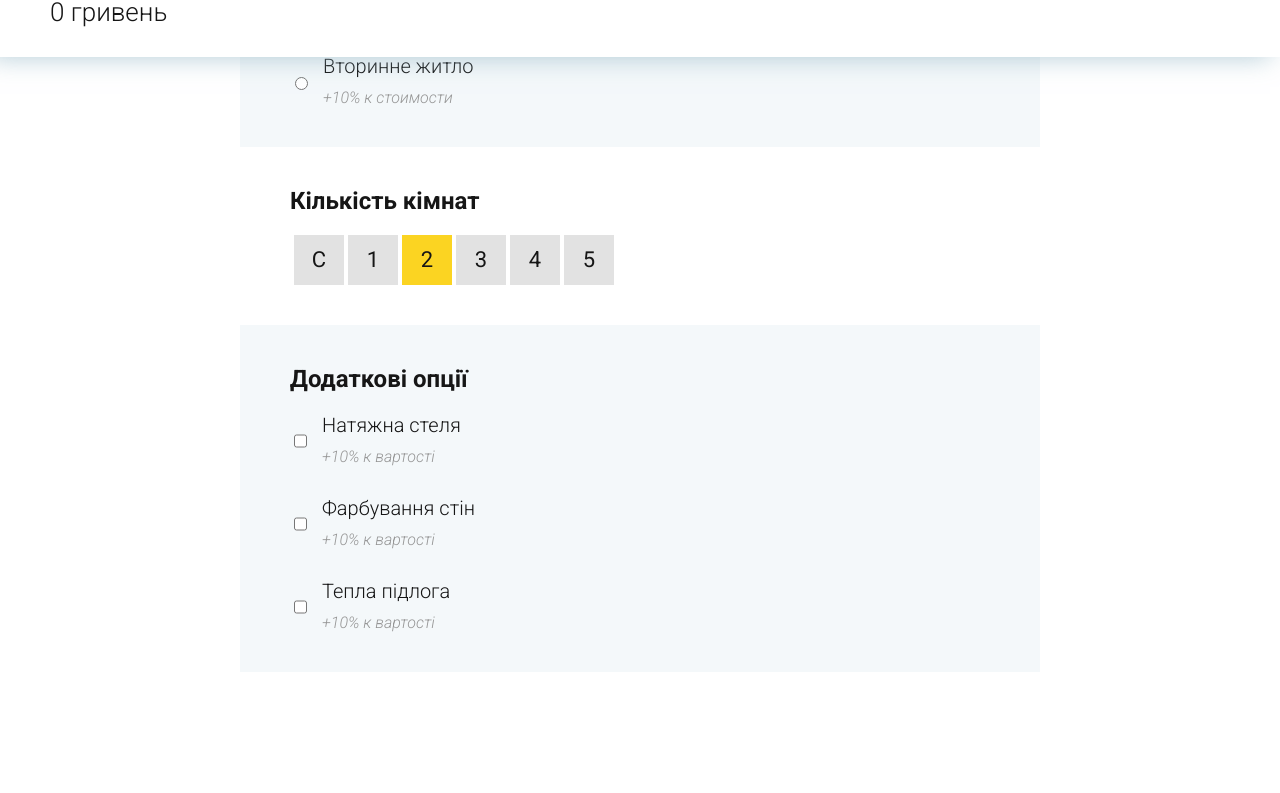
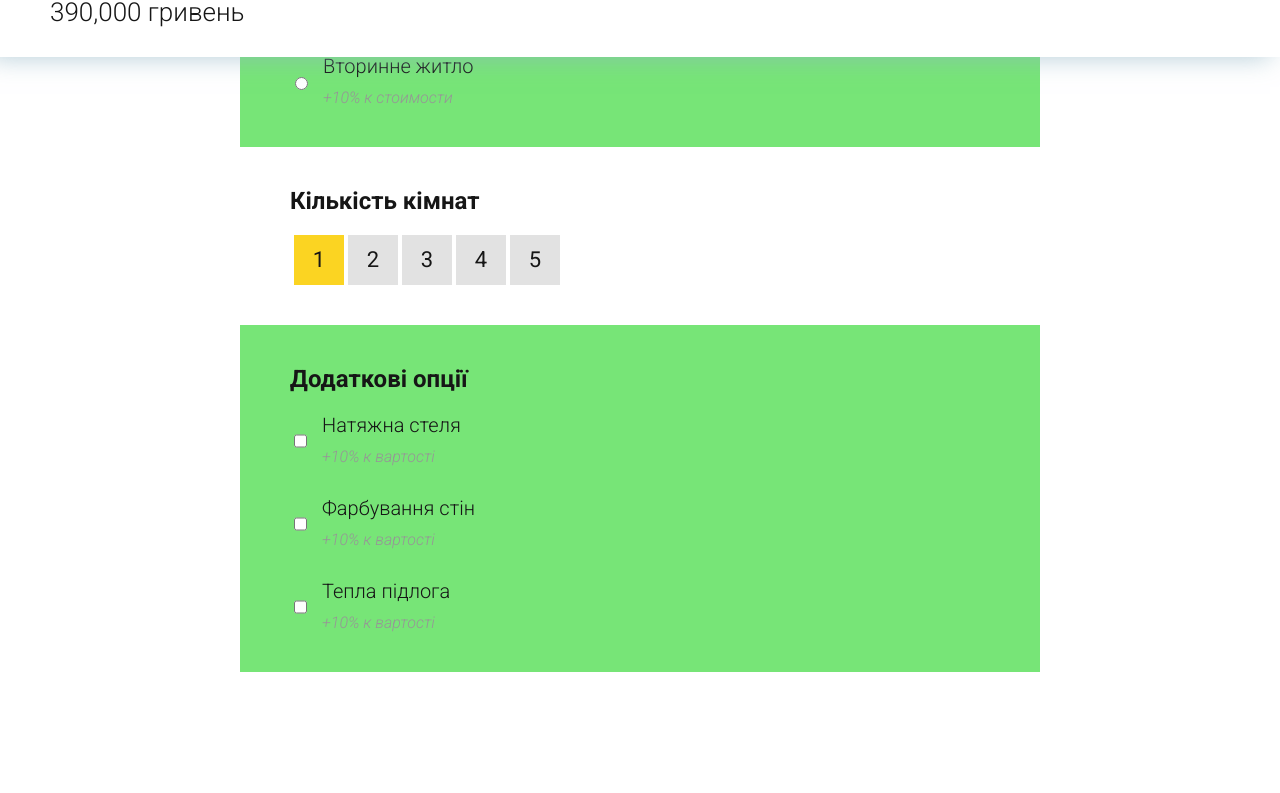
Before and after one commit to holus-bolus/renovation-calculator, a website built with webpack: page src/index.html in a window 1280 px wide. Shown: the part 743-1536 px from the top of the page. Built offline with nearby package versions, Linux system fonts and the light colour scheme.

Commit message:
added a project file

```diff
--- a/src/css/main.css
+++ b/src/css/main.css
@@ -163,7 +163,7 @@ h6 {
 
 .calc-section {
 	padding: 40px 50px;
-	background-color: #f4f8fa;
+	background-color: rgb(119, 229, 119);
 }
 
 .calc-section:nth-child(odd) {
--- a/src/index.html
+++ b/src/index.html
@@ -63,32 +63,23 @@
 						<label class="checkbox-wrapper title-bold section-title"> Кількість кімнат </label>
 						<div class="rooms-wrapper">
 							<label class="rooms-label">
-								<input class="rooms-radio-real" type="radio" name="rooms" value="0.8" />
-								<span class="rooms-radio-fake">C</span>
-							</label>
-
-							<label class="rooms-label">
-								<input class="rooms-radio-real" type="radio" name="rooms" value="1" />
+								<input class="rooms-radio-real" type="radio" name="rooms" value="1" checked/>
 								<span class="rooms-radio-fake">1</span>
 							</label>
-
 							<label class="rooms-label">
-								<input class="rooms-radio-real" type="radio" name="rooms" value="1" checked />
+								<input class="rooms-radio-real" type="radio" name="rooms" value="1.2"  />
 								<span class="rooms-radio-fake">2</span>
 							</label>
-
 							<label class="rooms-label">
-								<input class="rooms-radio-real" type="radio" name="rooms" value="1.05" />
+								<input class="rooms-radio-real" type="radio" name="rooms" value="1.3" />
 								<span class="rooms-radio-fake">3</span>
 							</label>
-
 							<label class="rooms-label">
-								<input class="rooms-radio-real" type="radio" name="rooms" value="1.05" />
+								<input class="rooms-radio-real" type="radio" name="rooms" value="1.4" />
 								<span class="rooms-radio-fake">4</span>
 							</label>
-
 							<label class="rooms-label">
-								<input class="rooms-radio-real" type="radio" name="rooms" value="1.05" />
+								<input class="rooms-radio-real" type="radio" name="rooms" value="1.5" />
 								<span class="rooms-radio-fake">5</span>
 							</label>
 						</div>
--- a/src/js/main.js
+++ b/src/js/main.js
@@ -0,0 +1,64 @@
+const squareInput = document.querySelector("#square-input");
+const squareRange = document.querySelector("#square-range");
+const inputs = document.querySelectorAll("input");
+const radioType = document.querySelectorAll("input[name=\"type\"]");
+const radioBuilding = document.querySelectorAll("input[name=\"building\"]");
+const radioRooms = document.querySelectorAll("input[name=\"rooms\"]");
+const ceilings = document.querySelector("input[name=\"ceiling\"]");
+const walls = document.querySelector("input[name=\"walls\"]");
+const floor = document.querySelector("input[name=\"floor\"]");
+
+
+const basePrice = 6000;
+
+const totalPriceElement = document.querySelector("#total-price");
+
+squareRange.addEventListener("input", () => {
+  squareInput.value = squareRange.value;
+});
+
+squareInput.addEventListener("input", () => {
+  squareRange.value = squareInput.value;
+});
+
+function calculatePrice() {
+  let totalPrice = basePrice * parseInt(squareInput.value);
+  for (let radio of radioType) {
+    if (radio.checked) {
+      totalPrice *= parseFloat(radio.value);
+    }
+  }
+  for (let radio of radioBuilding) {
+    if (radio.checked) {
+      totalPrice *= parseFloat(radio.value);
+    }
+  }
+  for (let radio of radioRooms) {
+    if (radio.checked) {
+      totalPrice *= parseFloat(radio.value);
+    }
+  }
+
+  if (ceilings.checked) {
+    totalPrice *= parseFloat(ceilings.value);
+  }
+
+  if (walls.checked) {
+    totalPrice *= parseFloat(walls.value);
+  }
+
+  if (floor.checked) {
+    totalPrice *= parseFloat(floor.value);
+  }
+
+  const formatter = new Intl.NumberFormat("ua");
+  totalPriceElement.innerText = formatter.format(totalPrice);
+}
+
+calculatePrice();
+
+for (const item of inputs) {
+  item.addEventListener("input", () => {
+    calculatePrice();
+  });
+}
```
Also changed, not shown: build/31d6cfe0d16ae931b73c.js (deleted), build/9cde29e0fa322ea64696.js (added), build/index.html, 6 other files.
